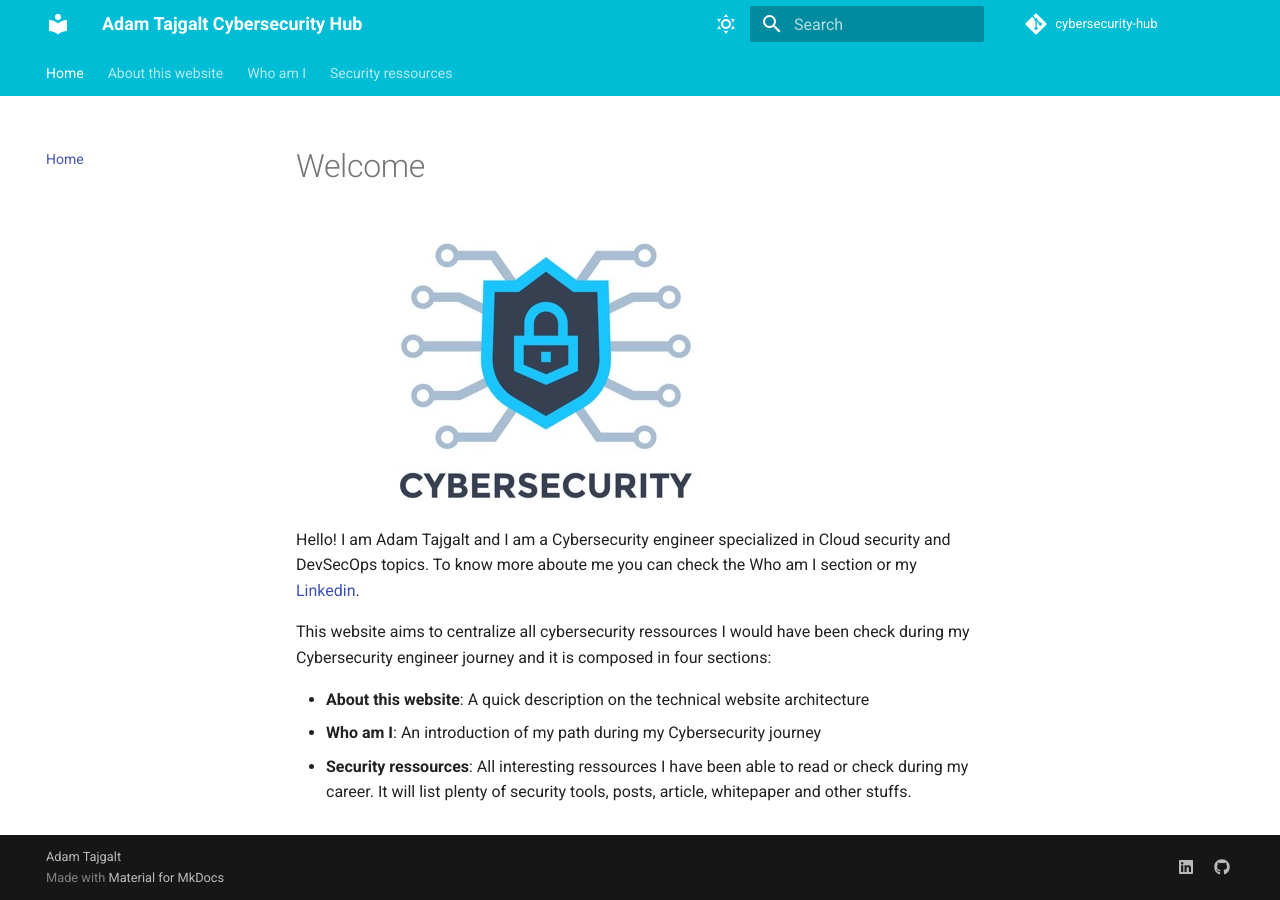
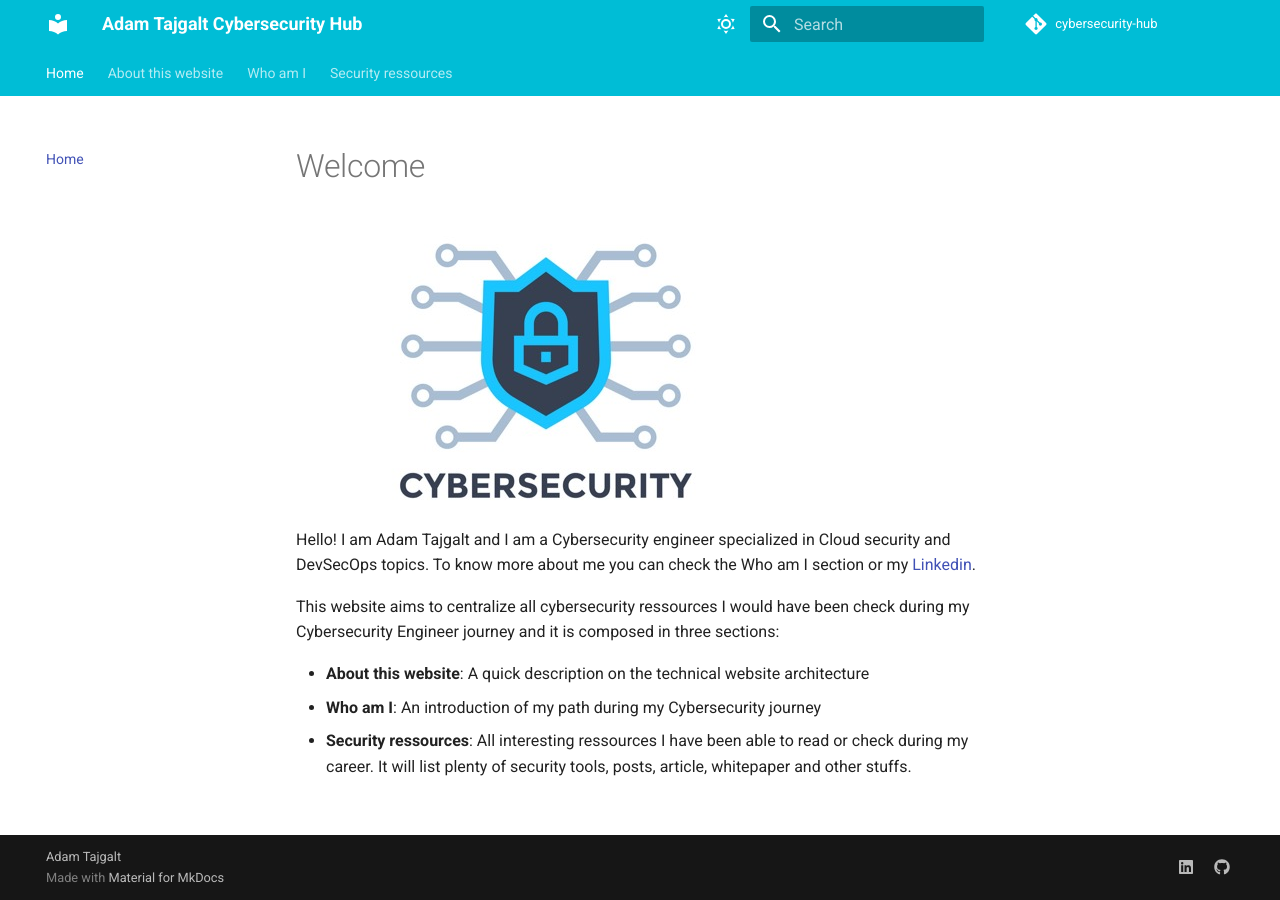
Before and after one commit to adamtaj/cybersecurity-hub, an MkDocs documentation site: the page built from docs/index.md, in a window 1280 px wide. Built offline with MkDocs 1.6.1 and Material for MkDocs 9.7.7, drawn with Linux system fonts in a browser that asks for light colours; comment, search, counter and statistics services are not loaded.

```diff
--- a/docs/index.md
+++ b/docs/index.md
@@ -3,9 +3,9 @@ title: Home
 # Welcome
 ![cybersecurity logo](assets/cybersecurity_logo.jpg){: align=center}
 
-Hello! I am Adam Tajgalt and I am a Cybersecurity engineer specialized in Cloud security and DevSecOps topics. To know more aboute me you can check the Who am I section or my [Linkedin](https://www.linkedin.com/in/adam-tajgalt).
+Hello! I am Adam Tajgalt and I am a Cybersecurity engineer specialized in Cloud security and DevSecOps topics. To know more about me you can check the Who am I section or my [Linkedin](https://www.linkedin.com/in/adam-tajgalt).
 
-This website aims to centralize all cybersecurity ressources I would have been check during my Cybersecurity engineer journey and it is composed in four sections:
+This website aims to centralize all cybersecurity ressources I would have been check during my Cybersecurity Engineer journey and it is composed in three sections:
 
 - **About this website**: A quick description on the technical website architecture
 - **Who am I**: An introduction of my path during my Cybersecurity journey
```
